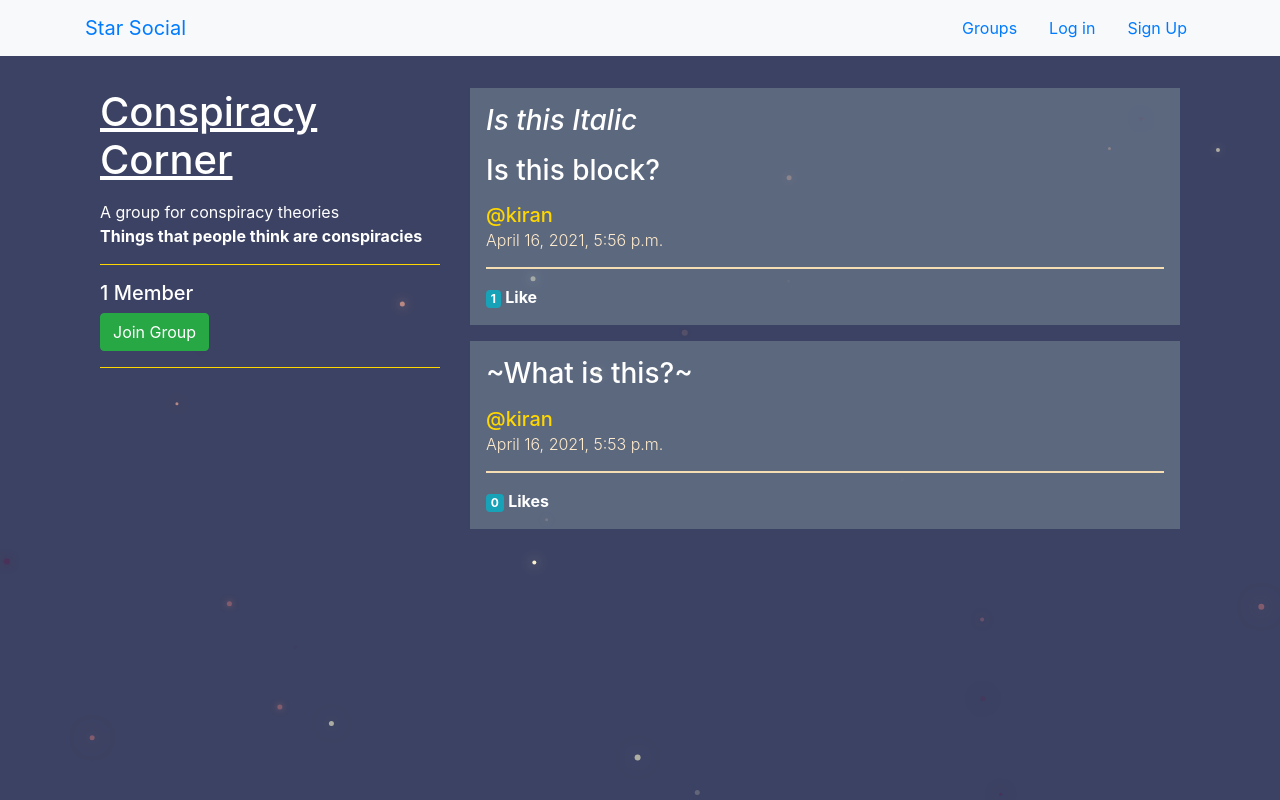
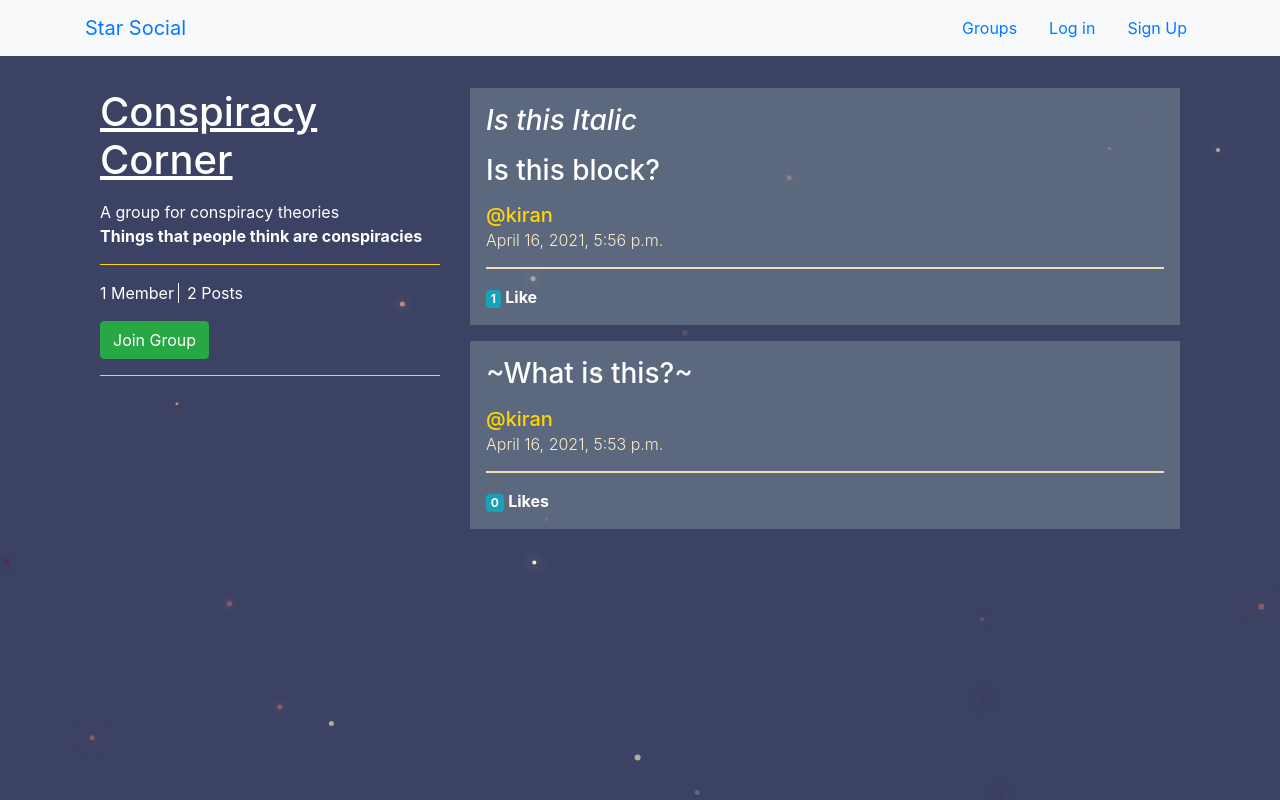
Before and after one commit to Kiran-Sawant/StarSocial, a Django app: a page that uses star_social/groups/templates/groups/group_detail.html in a window 1280 px wide. Run offline with Django 3.2, Linux system fonts and the light colour scheme; data comes from the database, SQL or seed files in the repository.

Commit message:
added members and post counts

```diff
--- a/star_social/groups/templates/groups/group_detail.html
+++ b/star_social/groups/templates/groups/group_detail.html
@@ -7,16 +7,27 @@
             <p>{{ group.description_html|safe }}</p>
             <hr style="border-color: gold;">
         </div>
-        <h5>{{group.members.count}} Member{{group.members.count|pluralize}}</h5>
+        <div class="inline-flex">
+            <span> {{group.members.count}} Member{{group.members.count|pluralize}}</span>
+            <span style="border-left:solid 0.5mm white; padding-left:2mm">{{group.groupposts.count}} Post{{group.groupposts.count|pluralize}}</span>
+        </div>
 
-        <div class="content">
+        <div class="content mt-3">
             {% if user in group.members.all %}  <!--If the active user is in this group-->
                 <!-- Leave Group Button -->
-                <a href="{% url 'groups:leave' slug=group.slug %}" class="btn btn-warning">Leave Group</a>
+                <a href="{% url 'groups:leave' slug=group.slug %}" class="btn btn-outline-warning">Leave Group</a>
             {% else %}
                 <!-- Join Group Button -->
                 <a href="{% url 'groups:join' slug=group.slug %}" class="btn btn-success">Join Group</a>
             {% endif %}
+
+            <!-- If active user is group admin -->
+            {% if user == group.created_by %}
+                <a class='btn btn-outline-danger ml-2' href="{% url 'groups:delete' slug=group.slug %}">
+                    Delete Group
+                </a>
+            {% endif %}
+
         </div>
         <hr style="border-color: gold;">
     </div>
```
